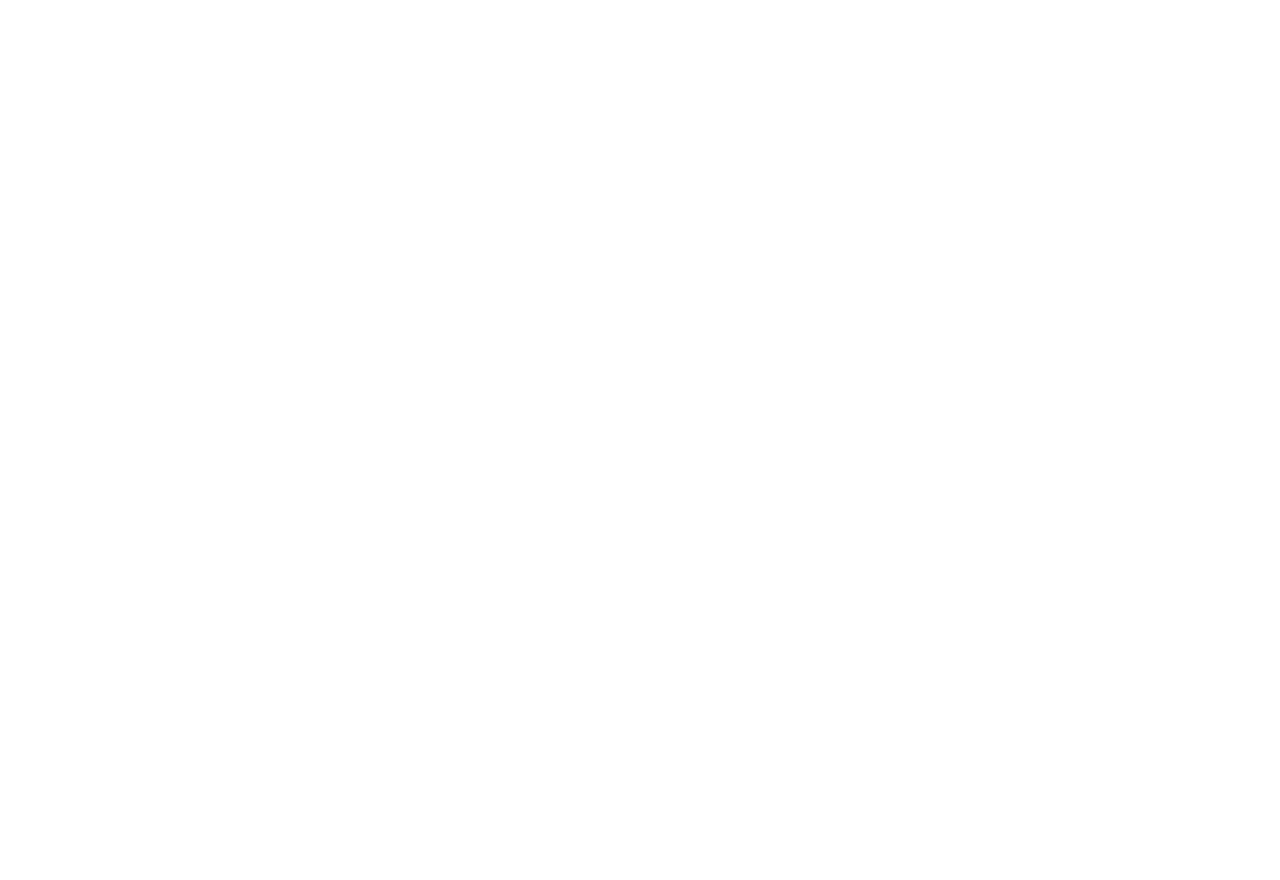
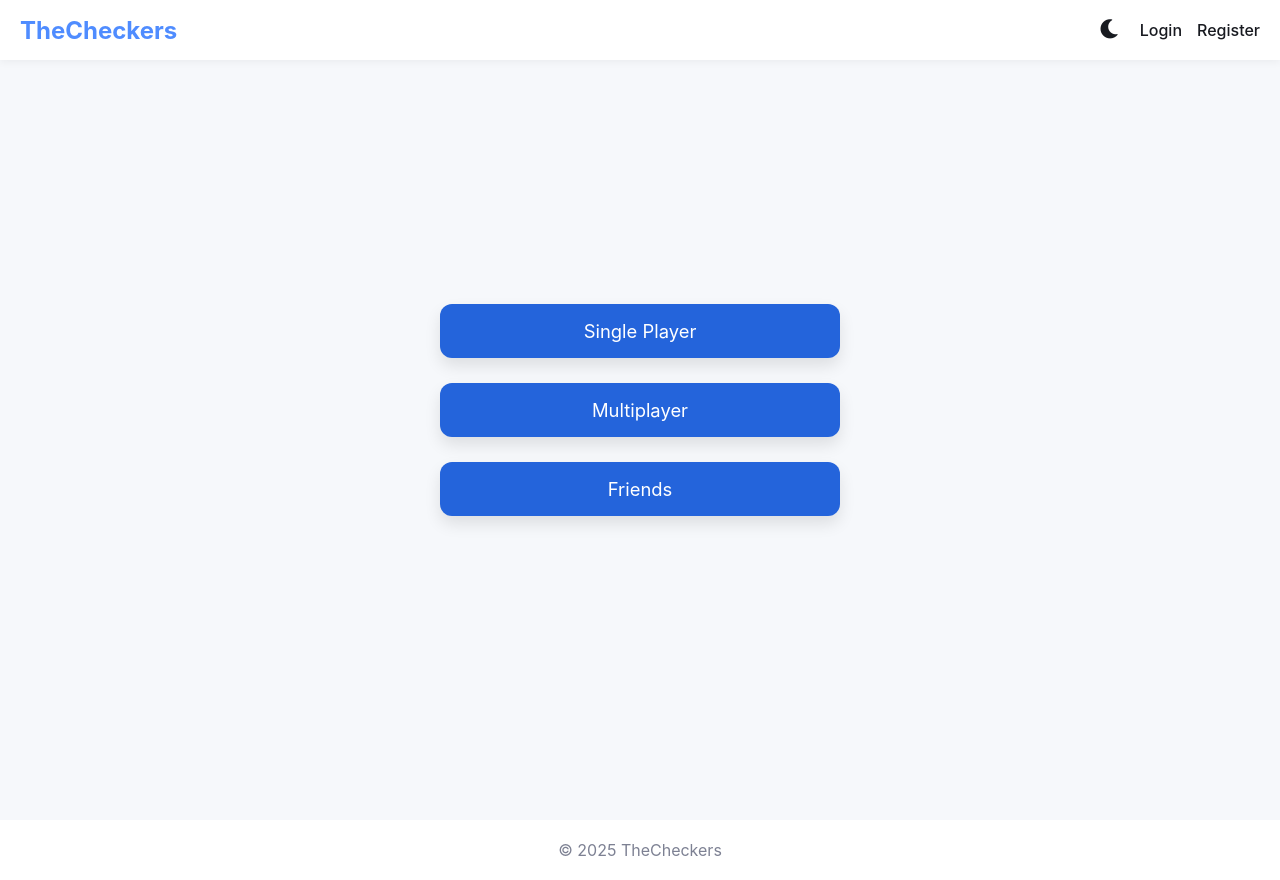
Before and after one commit to J0muty/checkers, a FastAPI app: page / in a window 1280 px wide. Before the commit the page is empty. Before the commit the page ends 800 px from the top, so only its background shows below. Run offline with FastAPI, Linux system fonts and the light colour scheme.

Commit message:
+ оформление главной странички

```diff
--- a/requirements.txt
+++ b/requirements.txt
@@ -2,3 +2,4 @@ uvicorn[standard]~=0.34.0
 fastapi~=0.115.12
 starlette~=0.46.1
 jinja2
+itsdangerous
--- a/src/app/routers/__init__.py
+++ b/src/app/routers/__init__.py
@@ -1,4 +1,5 @@
 from src.app.routers.pages_router import pages_router
+from src.app.routers.auth_router import auth_router
 
 
 
@@ -8,4 +9,5 @@ from src.app.routers.pages_router import pages_router
 # Список __all__ для явного указания экспортируемых имен
 __all__ = [
     'pages_router',
+    'auth_router',
 ]
--- /dev/null
+++ b/src/app/static/base/base.css
@@ -0,0 +1,91 @@
+*, *::before, *::after {
+    box-sizing: border-box;
+}
+
+:root {
+    --background-color: #F6F8FB;
+    --surface-color: #FFFFFF;
+    --accent-color: #4F8CFF;
+    --button-color: #2464DB;
+    --text-color: #181A20;
+    --secondary-text-color: #7D8193;
+    --font-family: 'Inter', sans-serif;
+    --border-radius: 12px;
+}
+
+body.dark-mode {
+    --background-color: #181A20;
+    --surface-color: #22232B;
+    --button-color: #0057fa;
+    --text-color: #FFFFFF;
+    --secondary-text-color: #A3A6B7;
+}
+
+body {
+    margin: 0;
+    padding: 0;
+    background: var(--background-color);
+    color: var(--text-color);
+    font-family: var(--font-family);
+    transition: background 0.3s, color 0.3s;
+}
+
+.header {
+    position: fixed;
+    top: 0;
+    width: 100%;
+    height: 60px;
+    display: flex;
+    justify-content: space-between;
+    align-items: center;
+    padding: 0 20px;
+    background: var(--surface-color);
+    box-shadow: 0 2px 8px rgba(0,0,0,0.05);
+    transition: background 0.3s, box-shadow 0.3s;
+    z-index: 100;
+}
+
+.logo {
+    font-size: 1.5rem;
+    font-weight: 700;
+    color: var(--accent-color);
+}
+
+.nav {
+    display: flex;
+    align-items: center;
+    gap: 15px;
+}
+
+.nav a {
+    color: var(--text-color);
+    text-decoration: none;
+    font-weight: 500;
+    transition: color 0.3s;
+}
+
+.nav a:hover {
+    color: var(--accent-color);
+}
+
+#theme-toggle {
+    background: none;
+    border: none;
+    cursor: pointer;
+    font-size: 1.2rem;
+    color: var(--text-color);
+    transition: color 0.3s;
+}
+
+main {
+    padding-top: 60px;
+    padding: 40px 20px;
+    min-height: calc(100vh - 120px);
+}
+
+.footer {
+    text-align: center;
+    padding: 20px;
+    background: var(--surface-color);
+    color: var(--secondary-text-color);
+}
--- /dev/null
+++ b/src/app/static/base/base.js
@@ -0,0 +1,23 @@
+document.addEventListener('DOMContentLoaded', () => {
+    const toggle = document.getElementById('theme-toggle');
+    const icon = document.getElementById('theme-icon');
+    const body = document.body;
+
+    const setTheme = theme => {
+        if (theme === 'dark') {
+            body.classList.add('dark-mode');
+            icon.classList.replace('fa-moon', 'fa-sun');
+        localStorage.theme = 'dark';
+        } else {
+            body.classList.remove('dark-mode');
+            icon.classList.replace('fa-sun', 'fa-moon');
+            localStorage.theme = 'light';
+        }
+    };
+
+    setTheme(localStorage.theme === 'dark' ? 'dark' : 'light');
+
+    toggle.addEventListener('click', () => {
+        setTheme(body.classList.contains('dark-mode') ? 'light' : 'dark');
+    });
+});
--- /dev/null
+++ b/src/app/static/home/home.css
@@ -0,0 +1,35 @@
+.home-wrapper {
+    height: calc(100vh - 60px);
+    display: flex;
+    justify-content: center;
+    align-items: center;
+    padding: 20px;
+}
+
+.home-grid {
+    display: grid;
+    grid-template-columns: 1fr;
+    row-gap: 25px;
+    width: 100%;
+    max-width: 400px;
+    margin: 0 auto;
+}
+
+.btn {
+    display: flex;
+    justify-content: center;
+    align-items: center;
+    padding: 1rem;
+    background: var(--button-color);
+    color: #fff;
+    text-decoration: none;
+    font-size: 1.15rem;
+    border-radius: var(--border-radius);
+    box-shadow: 0 8px 16px rgba(0,0,0,0.1);
+    transition: transform 0.3s, box-shadow 0.3s;
+}
+
+.btn:hover {
+    transform: translateY(-1px);
+    box-shadow: 0 12px 24px rgba(0,0,0,0.15);
+}
--- /dev/null
+++ b/src/app/static/home/home.js
@@ -0,0 +1,5 @@
+// Placeholder for home-specific JavaScript
+// Add functionality for home page buttons or other interactions here
+document.addEventListener('DOMContentLoaded', () => {
+    // Future home-specific scripts can be added here
+});
--- a/src/app/templates/base.html
+++ b/src/app/templates/base.html
@@ -2,9 +2,26 @@
 <html lang="en">
 <head>
     <meta charset="UTF-8">
-    <title>Title</title>
+    <meta name="viewport" content="width=device-width, initial-scale=1.0">
+    <title>{% block title %}TheCheckers{% endblock %}</title>
+    <link rel="stylesheet" href="https://cdnjs.cloudflare.com/ajax/libs/font-awesome/5.15.4/css/all.min.css">
+    <link rel="stylesheet" href="/static/base/base.css">
+    {% block extra_css %}{% endblock %}
 </head>
-<body>
-
+<body class="{% block body_class %}{% endblock %}">
+    <header class="header">
+        <div class="logo">TheCheckers</div>
+        <nav class="nav">
+            <button id="theme-toggle"><i class="fas fa-moon" id="theme-icon"></i></button>
+            <a href="{{ url_for('login') }}">Login</a>
+            <a href="{{ url_for('register') }}">Register</a>
+        </nav>
+    </header>
+    <main>
+        {% block content %}{% endblock %}
+    </main>
+    <footer class="footer">© 2025 TheCheckers</footer>
+    <script src="/static/base/base.js"></script>
+    {% block extra_js %}{% endblock %}
 </body>
 </html>
--- a/src/app/templates/home.html
+++ b/src/app/templates/home.html
@@ -1,10 +1,21 @@
-<!DOCTYPE html>
-<html lang="en">
-<head>
-    <meta charset="UTF-8">
-    <title>Title</title>
-</head>
-<body>
+{% extends 'base.html' %}
 
-</body>
-</html>
+{% block title %}Home{% endblock %}
+
+{% block extra_css %}
+<link rel="stylesheet" href="/static/home/home.css">
+{% endblock %}
+
+{% block content %}
+<div class="home-wrapper">
+    <div class="home-grid">
+        <a class="btn" href="{{ url_for('home') }}">Single Player</a>
+        <a class="btn" href="{{ url_for('home') }}">Multiplayer</a>
+        <a class="btn" href="{{ url_for('home') }}">Friends</a>
+    </div>
+</div>
+{% endblock %}
+
+{% block extra_js %}
+<script src="/static/home/home.js"></script>
+{% endblock %}
--- a/src/main.py
+++ b/src/main.py
@@ -1,7 +1,9 @@
 from fastapi import FastAPI
 import uvicorn
 from contextlib import asynccontextmanager
-from src.app.routers import pages_router
+from starlette.middleware.sessions import SessionMiddleware
+from src.app.routers import pages_router, auth_router
+from src.settings.settings import static_files
 
 @asynccontextmanager
 async def lifespan(_app: FastAPI):
@@ -10,8 +12,10 @@ async def lifespan(_app: FastAPI):
     yield
 
 app = FastAPI(lifespan=lifespan)
-
+app.add_middleware(SessionMiddleware, secret_key="absolutesecretkey")
 app.include_router(pages_router)
+app.include_router(auth_router)
+app.mount("/static", static_files, name="static")
 
 
 if __name__ == "__main__":
```
Also changed, not shown: src/app/routers/auth_router.py (added, +14 -0 lines), src/docs/темы(цвета).md (added, +19 -0 lines).
